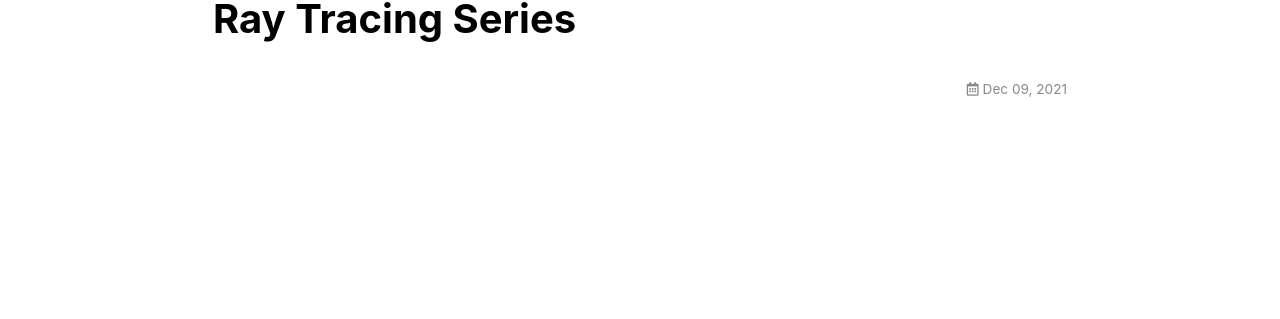
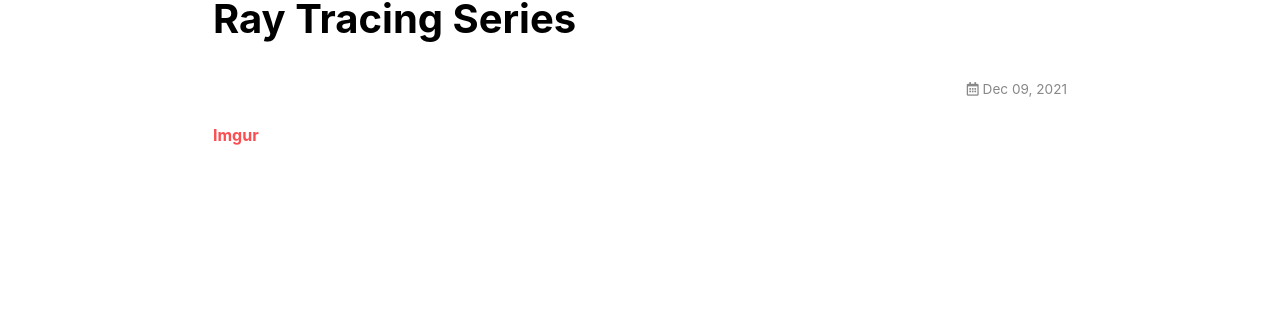
Before and after one commit to peng00bo00/peng00bo00_previous_blog, a Jekyll site: the page built from _gallery/RayTracingSeries.md, in a window 1280 px wide. Shown: the part 141-460 px from the top of the page. Built offline with Jekyll 4.4.1, drawn with Linux system fonts in a browser that asks for light colours; nearby versions of some CDN libraries.

Commit message:
Update RayTracingSeries.md

```diff
--- a/_gallery/RayTracingSeries.md
+++ b/_gallery/RayTracingSeries.md
@@ -3,3 +3,5 @@ layout: article
 title: Ray Tracing Series
 key: raytracing
 ---
+
+[Imgur](https://i.imgur.com/X4xeIgf.jpg)
```
